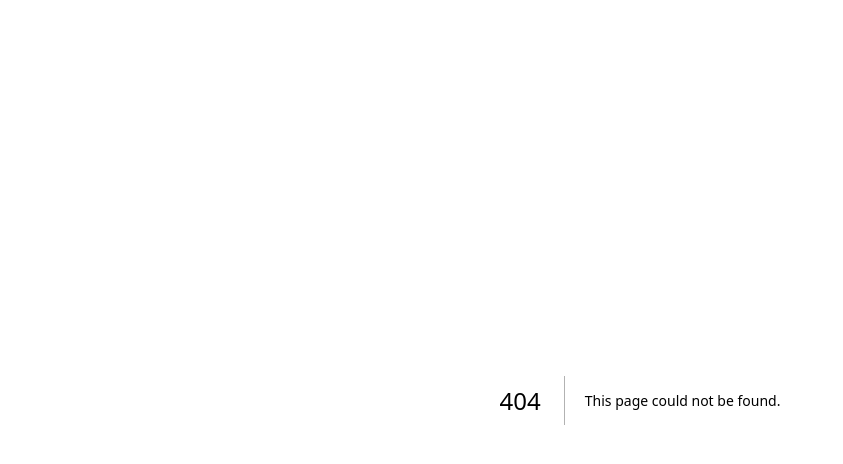
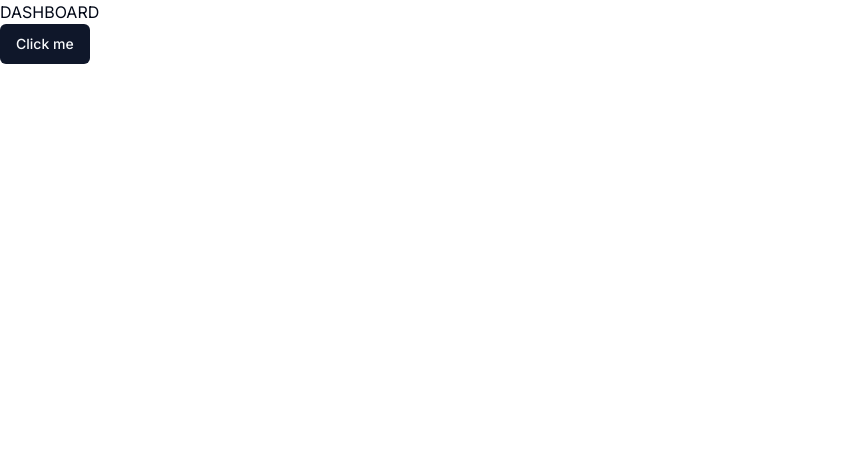
Before and after one commit to krutulkamil/platform, a Next.js app: page /dashboard in a window 1280 px wide. Before the commit this address had no page. Shown: the top 464 px of the page, without its empty margins (0-843 px from the left). Built offline with nearby package versions, Linux system fonts and the light colour scheme.

Commit message:
feat: group folder setup

```diff
--- a/app/page.tsx
+++ b/app/(dashboard)/(routes)/dashboard/page.tsx
@@ -2,12 +2,10 @@ import React from 'react';
 
 import { Button } from '@/components/ui/button';
 
-import * as styles from './page.styles';
-
-export default function Home() {
+export default function DashboardPage() {
   return (
     <>
-      <p className={styles.paragraphStyles}>Hello AI</p>
+      <p>DASHBOARD</p>
       <Button>Click me</Button>
     </>
   );
--- /dev/null
+++ b/app/(landing)/page.tsx
@@ -0,0 +1,9 @@
+import React from 'react';
+
+export default function LandingPage() {
+  return (
+    <div>
+      Landing Page
+    </div>
+  );
+};
--- a/app/globals.css
+++ b/app/globals.css
@@ -1,6 +1,12 @@
 @tailwind base;
 @tailwind components;
 @tailwind utilities;
+
+html,
+body,
+:root {
+  height: 100%;
+}
 
 @layer base {
   :root {
--- a/app/layout.tsx
+++ b/app/layout.tsx
@@ -1,12 +1,14 @@
-import './globals.css';
+import React from 'react';
 import type { Metadata } from 'next';
 import { Inter } from 'next/font/google';
+
+import './globals.css';
 
 const inter = Inter({ subsets: ['latin'] });
 
 export const metadata: Metadata = {
-  title: 'Create Next App',
-  description: 'Generated by create next app',
+  title: 'Genius',
+  description: 'AI Powered Platform',
 };
 
 export default function RootLayout({
--- a/app/page.styles.ts
+++ /dev/null
@@ -1,3 +0,0 @@
-import { cn } from '@/lib/utils';
-
-export const paragraphStyles = cn('text-6xl', 'text-green-500');
```
